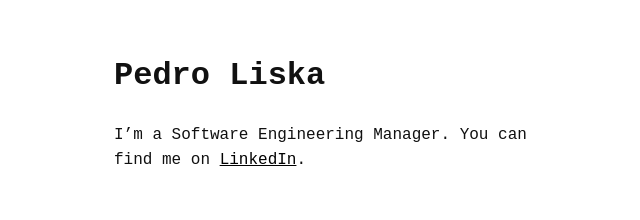
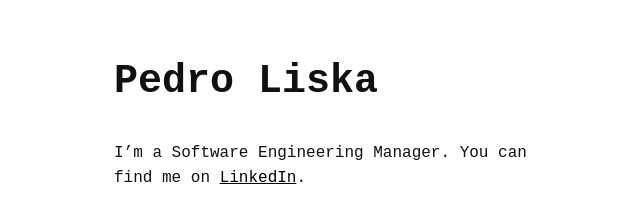
Before and after one commit to pedroliska/pedroliska.github.io, a plain HTML site: page index.html in a window 1280 px wide. Shown: the whole page, without its empty margins (301-941 px from the left). Drawn offline with Linux system fonts and the light colour scheme.

Commit message:
making h1 be biger

```diff
--- a/index.html
+++ b/index.html
@@ -10,8 +10,11 @@
             margin: 10px;
             padding: 0;
             font-size: 1rem;
-            font-weight: 300;
             line-height: 1.6;
+        }
+
+        h1 {
+            font-size: 2.5rem;
         }
 
         div#content {
```
